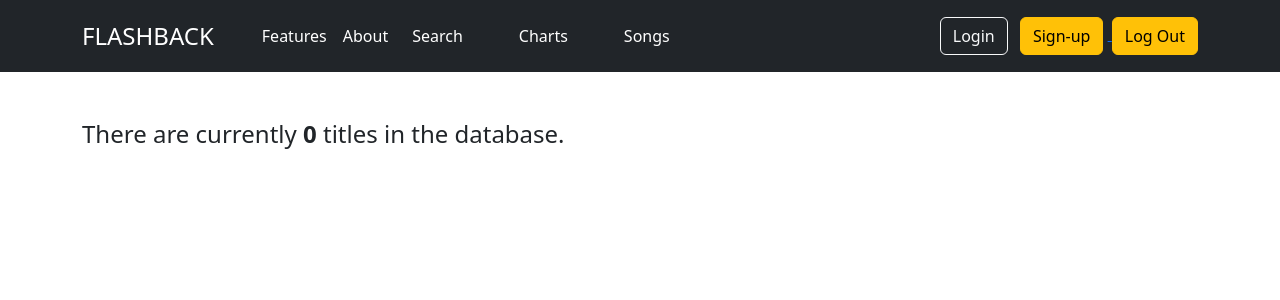
After one commit to dmcconeghy/flashback, a Flask app: page /songs in a window 1280 px wide. The commit adds this page. Shown: the top 300 px of the page. Run offline with Flask 2, Linux system fonts and the light colour scheme; data that the repository does not hold is empty; some libraries are stand-ins or nearby versions.

Commit message:
Implements initial version of Song model. Adds song/s pages. Removes image column from song model due to billboard.py bug where all images are returning none

```diff
--- a/app.py
+++ b/app.py
@@ -5,7 +5,7 @@ from datetime import date
 from flask import Flask, render_template, redirect, session, flash, g
 from flask_debugtoolbar import DebugToolbarExtension
 from forms import DateSearchForm, SignupForm, LoginForm
-from models import db, connect_db, User, Chart
+from models import db, connect_db, User, Chart, Song
 from werkzeug.exceptions import Unauthorized
 
 CURR_USER_KEY = 'current_user'
@@ -59,6 +59,48 @@ def root():
     return render_template('index.html')
 
 ################### SEARCH ###################
+
+@app.route('/search/<string:chart_date>', methods=['GET', 'POST'])
+def chart_search(chart_date):
+    """ Searches for a chart in the database by date"""
+
+    chart_exists = Chart.query.filter(Chart.date == chart_date).all()
+
+    # Chart isn't in the database
+    if chart_exists == []:
+
+        fetched_chart = billboard.ChartData('hot-100', date=chart_date)
+
+        new_chart = Chart(
+            name=fetched_chart.name,
+            date=fetched_chart.date
+        )
+
+        db.session.add(new_chart)
+
+        for entry in fetched_chart:
+
+            new_song = Song(
+                title = entry.title,
+                artist = entry.artist,
+                peak_pos = entry.peakPos,
+                last_pos = entry.lastPos,
+                weeks = entry.weeks,
+                rank = entry.rank,
+                isNew = entry.isNew,
+                chart_date = new_chart.date
+            )
+
+            db.session.add(new_song)
+
+        db.session.commit()
+
+        return render_template('results.html', chart=fetched_chart)
+
+    else:
+        flash('Chart already in database', 'success')
+        return redirect('/charts')
+
 @app.route('/search', methods=['GET', 'POST'])
 def search():
     """A testing route for searches"""
@@ -147,6 +189,22 @@ def show_list_of_charts():
     charts = Chart.query.all()
 
     return render_template('charts.html', charts=charts)
+
+################### SONG/S ###################
+@app.route('/songs')
+def show_list_of_songs():
+    """ Returns a list of database stored songs from queried charts """
+
+    songs = Song.query.all()
+
+    return render_template('songs.html', songs=songs)
+
+@app.route('/song/<int:song_id>')
+def show_song_details(song_id):
+
+    song = Song.query.get_or_404(song_id)
+
+    return render_template('song.html', song=song)
 
 ################### SIGNUP ###################
 
--- a/templates/base.html
+++ b/templates/base.html
@@ -26,6 +26,8 @@
         <li><a href="#" class="nav-link ps-5 pe-2 text-white">Features</a></li>
         <li><a href="#" class="nav-link ps-2 text-white">About</a></li>
         <li><a href="/search" class="nav-link ps-2 pe-5 text-white">Search</a></li>
+        <li><a href="/charts" class="nav-link ps-2 pe-5 text-white">Charts</a></li>
+        <li><a href="/songs" class="nav-link ps-2 pe-5 text-white">Songs</a></li>
       </ul>
 
       <!-- <form class="col-12 col-lg-auto mb-3 mb-lg-0 me-lg-3">
@@ -33,6 +35,7 @@
       </form> -->
 
       <div class="text-end">
+        <!-- This isn't working as intended -->
         {% if not g.user %}
         <a class="btn btn-outline-light me-2" href="/login">Login</a>
         <a class="btn btn-warning" href="/signup">Sign-up</a>
--- a/templates/results.html
+++ b/templates/results.html
@@ -21,9 +21,8 @@
         <div class="row">
             <div class="col-md-1 text-center align-middle"> {{entry.rank}}
             </div>
-            <div class="col-md-1 text-center align-middle"><object data="{{entry.image}}" type="image/png">
+            <div class="col-md-1 text-center align-middle">
                 <img class="img-thumbnail" src="../static/media/musical_placeholder.jpg" alt="default album image">
-                </object>
             </div>
             <div class="col-md-7 text-left align-middle">
                 {{entry.title}} by {{entry.artist}}
--- /dev/null
+++ b/templates/songs.html
@@ -0,0 +1,19 @@
+{% extends 'base.html' %}
+
+{% block title %}Songs{% endblock %}
+
+{% block content %}
+<div class="div container pt-5">
+
+   <h4>There are currently <strong>{{ songs|length }}</strong> titles in the database.</h4>
+
+    <ol>
+    {% for song in songs %}
+
+        <li><a href="/song/{{song.id}}">{{song.title}}</a> by {{song.artist}} appears on {{song.chart_date}} | </li>
+
+    {% endfor %}
+    </ol>
+
+</div>
+{% endblock %}
```
Also changed, not shown: models.py (+23 -22 lines), templates/charts.html (+7 -3 lines), templates/index.html (+5 -3 lines), templates/song.html (added, +13 -0 lines).
